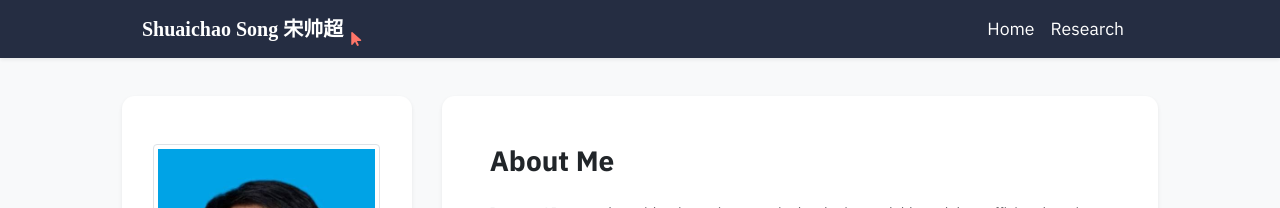
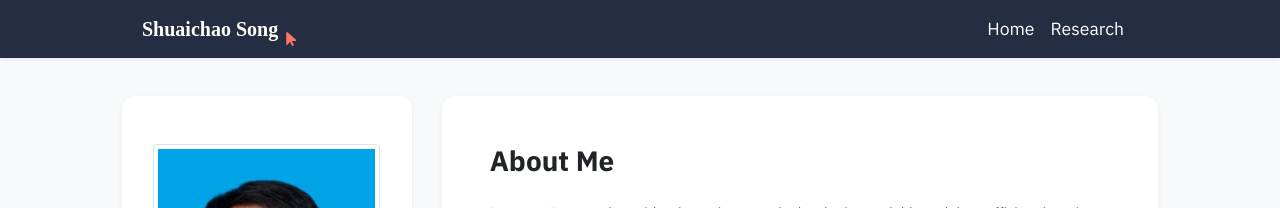
Before and after one commit to shuaichaosong/shuaichaosong.github.io, a Jekyll site: the page built from index.html, in a window 1280 px wide. Shown: the top 208 px of the page. Built offline with Jekyll 4.4.1, drawn with Linux system fonts in a browser that asks for light colours; nearby versions of some CDN libraries; some web fonts are replaced; a style sheet for code colours, icons or effects is not loaded.

Commit message:
Initial setup: updated personal info and publications

```diff
--- a/_data/profile.yml
+++ b/_data/profile.yml
@@ -1,6 +1,6 @@
 primary_name: "Shuaichao Song"
 secondary_name: ""
-navbar_name: "Shuaichao Song 宋帅超"
+navbar_name: "Shuaichao Song"
 
 positions:
 # - logo: /assets/images/badges/MIT_Social_circle.png  # Logo is optional
```
